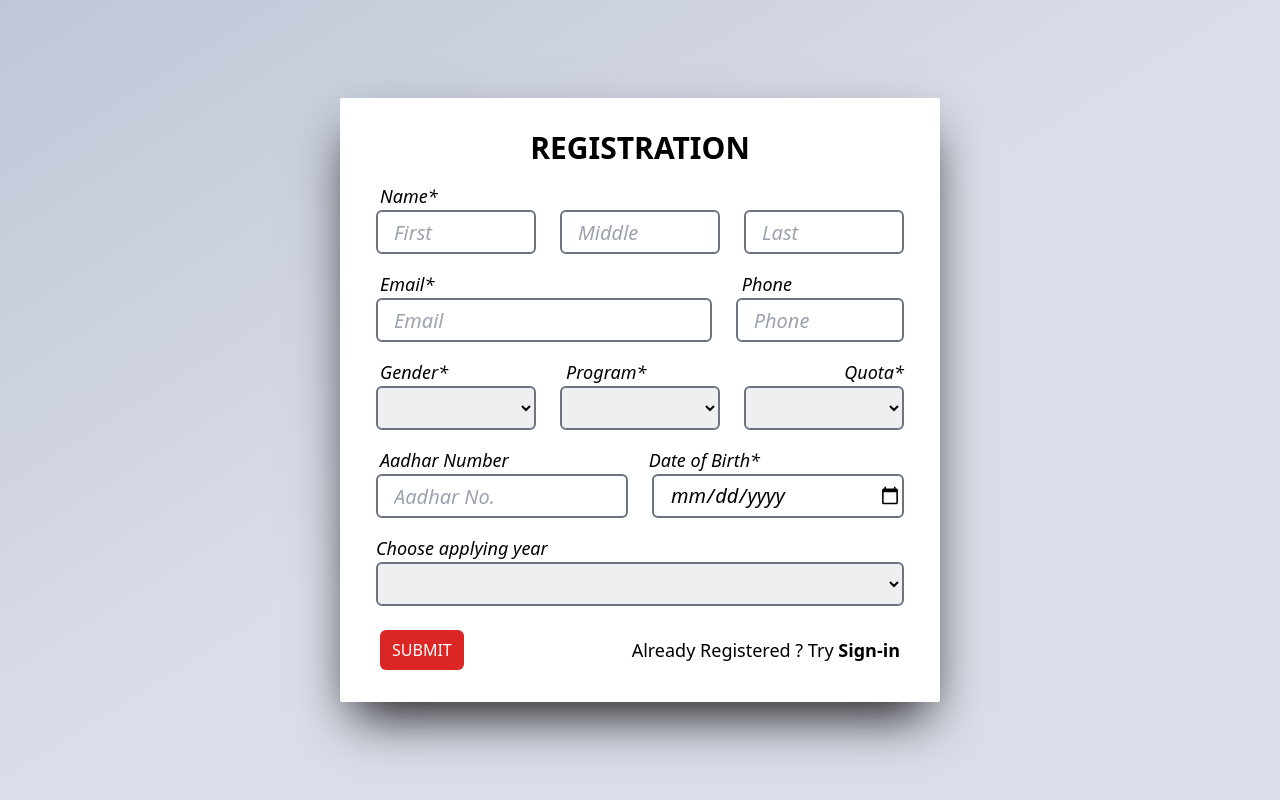
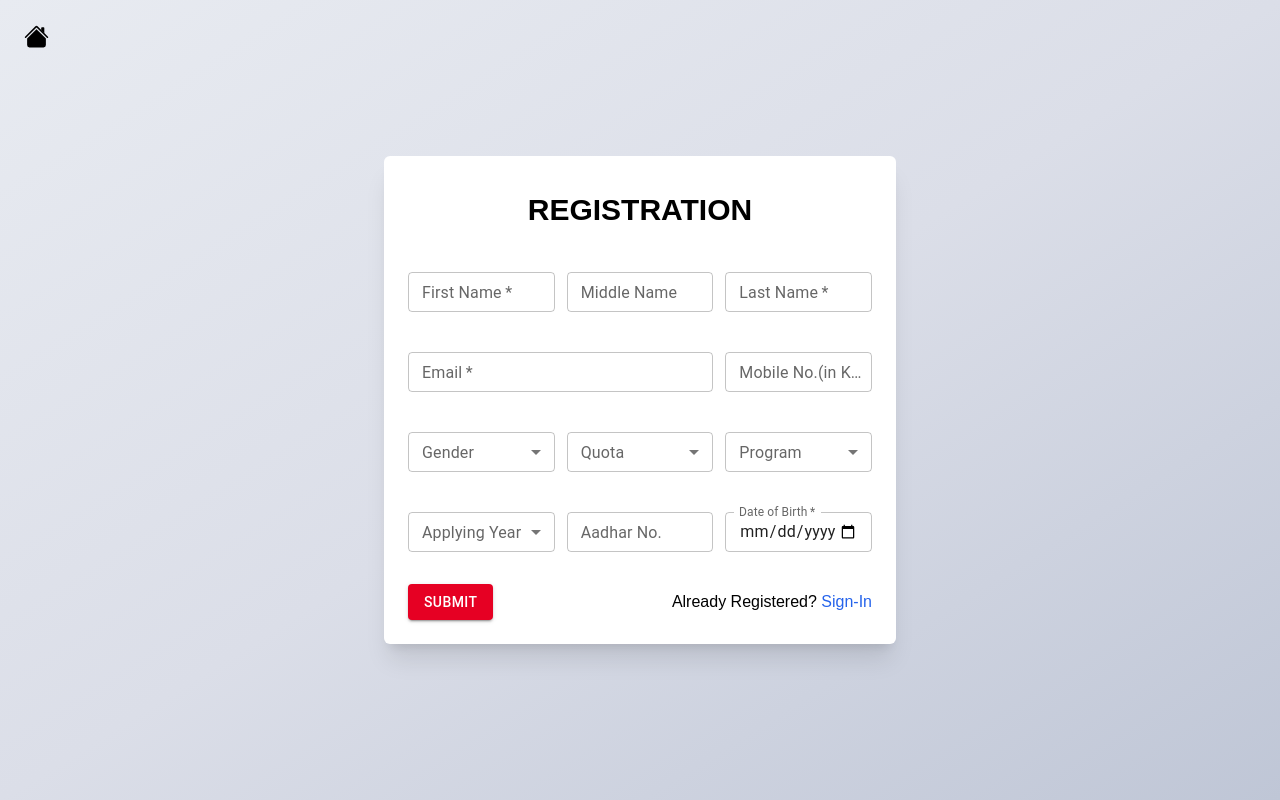
Before and after one commit to Cloud-Tech-Team/ams-front-final, a React (Create React App) app: page /register in a window 1280 px wide. Built offline with nearby package versions, Linux system fonts and the light colour scheme.

Commit message:
Reg-form-new-ui

```diff
--- a/src/Register.js
+++ b/src/Register.js
@@ -2,54 +2,253 @@ import axios from "axios";
 import React from "react";
 import { useState } from "react";
 import { Link } from "react-router-dom";
-import { useNavigate } from "react-router-dom"
+import { useNavigate } from "react-router-dom";
+import Home from "./Icons/home.svg";
 // import PhoneInput from 'react-phone-number-input'
-import { Backdrop, LinearProgress } from "@mui/material";
+import {
+  Backdrop,
+  Button,
+  LinearProgress,
+  TextField,
+  InputLabel,
+  Select,
+  MenuItem,
+  FormControl,
+} from "@mui/material";
 
 function Register() {
-  const nav = useNavigate()
+  const nav = useNavigate();
 
-  let nri = true
-  let mgmt = false
-  let gov = false
-  let opc = true
+  let nri = true;
+  let mgmt = false;
+  let gov = false;
+  let opc = true;
 
-  const [loader,setLoader] = useState(false)
-  const nriregister = async(e) =>{
-     e.preventDefault();
-     setLoader(true)
-     const data ={
-       firstName:document.getElementById("fname").value,
-       middleName:document.getElementById("mname").value,
-       lastName:document.getElementById("lname").value,
-       email:document.getElementById("email").value,
-       phone:document.getElementById("phone").value,
-       gender:document.getElementById("gender").value,
-       course:document.getElementById("program").value,
-       quota:document.getElementById("quota").value,
-       aadhaar:document.getElementById("aadhar").value,
-       dob:document.getElementById("dob").value,
-       acadamicYear:document.getElementById('apply-year').value
-     }
-     console.log(data);
-     axios.post("https://ams-backend-368705.el.r.appspot.com/user/register",data)
-     .then((response)=>{
+  const [loader, setLoader] = useState(false);
+  const [year, setYear] = useState("");
+  const [gender, setGender] = useState("");
+  const [quota, setQuota] = useState("");
+  const [pgm, setPgm] = useState("");
+
+  const nriregister = async (e) => {
+    e.preventDefault();
+    setLoader(true);
+    const data = {
+      firstName: document.getElementById("fname").value,
+      middleName: document.getElementById("mname").value,
+      lastName: document.getElementById("lname").value,
+      email: document.getElementById("email").value,
+      phone: document.getElementById("phone").value,
+      gender: document.getElementById("gender").value,
+      course: document.getElementById("program").value,
+      quota: document.getElementById("quota").value,
+      aadhaar: document.getElementById("aadhar").value,
+      dob: document.getElementById("dob").value,
+      acadamicYear: document.getElementById("apply-year").value,
+    };
+    console.log(data);
+    axios
+      // .post("https://ams-backend-368705.el.r.appspot.com/user/register", data)
+      .post("https://ams-backend-api.herokuapp.com/user/register", data)
+      .then((response) => {
         console.log(response);
         console.log(data);
-        if(response.status===200){
+        if (response.status === 200) {
           window.alert("Registration success");
-          nav('/login')
-        }else
-          window.alert(response.statusText)
-        setLoader(false)
-     }).catch((error)=>{
-      console.log(error)
-      window.alert(error.response.data.message)
-      setLoader(false)
-    })
-  }
+          nav("/login");
+        } else window.alert(response.statusText);
+        setLoader(false);
+      })
+      .catch((error) => {
+        console.log(error);
+        window.alert(error.response.data.message);
+        setLoader(false);
+      });
+  };
   return (
-    <div className="w-screen h-screen bg-gradient-to-tl from-rock-blue-300 flex items-center justify-center via-rock-blue-300 to-rock-blue-400 ">
+    // <div className="w-screen h-screen bg-gradient-to-tl from-rock-blue-300 flex items-center justify-center via-rock-blue-300 to-rock-blue-400 ">
+    //   <Backdrop
+    //       sx={{ color: "#fff", zIndex: (theme) => theme.zIndex.drawer + 1 }}
+    //       open={loader}
+    //     >
+    //       <div className="w-screen absolute top-0">
+    //         <LinearProgress color="primary" />
+    //       </div>
+    //     </Backdrop>
+    //     <form
+    //     action=""
+    //     className="w-[600px] absolute z-20 h-auto py-8 px-9 space-y-4 rounded-sm bg-white shadow-2xl shadow-zinc-900">
+    //     <p className="text-3xl text-center font-semibold uppercase">
+    //       Registration
+    //     </p>
+
+    //     {/* first_row_div */}
+    //     <div className="w-full  h-auto ">
+    //       <label htmlFor="name" className="text-lg ml-1 italic">
+    //         Name*
+    //       </label>
+
+    //       <div className="w-full  h-auto flex space-x-6">
+    //         <input
+    //           placeholder="First"
+    //           autoComplete="new-password"
+    //           type="text"
+    //           id="fname"
+    //           className="h-11 w-1/3 border-[2px] rounded-md pl-4 text-xl focus:outline-none focus:border-pink-500 italic border-gray-500"
+    //         />
+    //         <input
+    //           placeholder="Middle"
+    //           autoComplete="new-password"
+    //           type="text"
+    //           id="mname"
+    //           className="h-11 w-1/3 border-[2px] rounded-md pl-4 text-xl focus:outline-none focus:border-pink-500 italic border-gray-500"
+    //         />
+    //         <input
+    //           placeholder="Last"
+    //           autoComplete="new-password"
+    //           type="text"
+    //           id="lname"
+    //           className="h-11 w-1/3 border-[2px] rounded-md pl-4 text-xl focus:outline-none focus:border-pink-500 italic border-gray-500"
+    //         />
+    //       </div>
+    //     </div>
+
+    //     {/* sec_row_div */}
+    //     <div className="w-full  h-auto ">
+    //       <div className="flex w-full justify-between">
+    //         <label htmlFor="name" className="text-lg ml-1 italic">
+    //           Email*
+    //         </label>
+    //         <label htmlFor="name" className="text-lg mr-28 italic">
+    //           Phone
+    //         </label>
+    //       </div>
+
+    //       <div className="w-full   h-auto flex space-x-6">
+    //         <input
+    //           placeholder="Email"
+    //           autoComplete="new-password"
+    //           type="text"
+    //           id="email"
+    //           className="h-11 w-2/3 border-[2px] rounded-md pl-4 text-xl focus:outline-none focus:border-pink-500 italic border-gray-500"
+    //         />
+    //         <input
+    //           placeholder="Phone"
+    //           autoComplete="new-password"
+    //           type="text"
+    //           id="phone"
+    //           className="h-11 w-1/3 border-[2px] rounded-md pl-4 text-xl focus:outline-none focus:border-pink-500 italic border-gray-500"
+    //         />
+    //       </div>
+    //     </div>
+
+    //     {/* third_row_div */}
+    //     <div className="w-full  h-auto ">
+    //       <div className="flex w-full justify-between">
+    //         <label htmlFor="name" className="text-lg ml-1  italic">
+    //           Gender*
+    //         </label>
+    //         <label htmlFor="name" className="text-lg mr-20 italic">
+    //           Program*
+    //         </label>
+    //         <label htmlFor="name" className="text-lg italic">
+    //           Quota*
+    //         </label>
+    //       </div>
+    //       <div className="w-full  h-auto flex space-x-6">
+    //       <select
+    //           name="gender"
+    //           autoComplete="new-password"
+    //           className="h-11 w-1/3 border-[2px] rounded-md pl-4 text-xl focus:outline-none focus:border-pink-500 italic border-gray-500"
+    //           id="gender"
+    //         >
+    //           <option value=""></option>
+    //           <option value="Male">Male</option>
+    //           <option value="Female">Female</option>
+    //           <option value="Others">Others</option>
+    //         </select>
+    //         <select
+    //           name="program"
+    //           autoComplete="new-password"
+    //           className="h-11 w-1/3 border-[2px] rounded-md pl-4 text-xl focus:outline-none focus:border-pink-500 italic border-gray-500"
+    //           id="program"
+    //         >
+    //           <option value=""></option>
+    //           <option value="BTech">BTech</option>
+    //           <option value="MTech">MTech</option>
+    //           <option value="MCA">MCA</option>
+    //         </select>
+    //         <select
+    //           name="quota"
+    //           autoComplete="new-password"
+    //           className="h-11 w-1/3 border-[2px] rounded-md pl-4 text-xl focus:outline-none focus:border-pink-500 italic border-gray-500"
+    //           id="quota"
+    //         >
+    //           <option value=""></option>
+    //           {nri && <option value="NRI">NRI</option>}
+    //           {gov && <option value="Government">Government</option>}
+    //           {mgmt && <option value="Management">Management</option>}
+    //           {opc && <option value="Others">OCI/PIO/CIWG</option>}
+    //         </select>
+    //       </div>
+    //     </div>
+
+    //     {/* fourth_row_div */}
+    //     <div className="w-full  h-auto ">
+    //       <div className="flex w-full justify-between">
+    //         <label htmlFor="name" className="text-lg ml-1 italic">
+    //           Aadhar Number
+    //         </label>
+    //         <label htmlFor="name" className="text-lg mr-36 italic">
+    //           Date of Birth*
+    //         </label>
+    //       </div>
+    //       <div className="w-full h-auto flex space-x-6">
+    //         <input
+    //           placeholder="Aadhar No."
+    //           autoComplete="new-password"
+    //           type="tel"
+    //           id="aadhar"
+    //           className="h-11 w-1/2 border-[2px] rounded-md pl-4 text-xl  focus:outline-none focus:border-pink-500 italic border-gray-500"
+    //         />
+    //         <input
+    //           onClick={(e) => {
+    //             e.target.type = "date";
+    //           }}
+    //           placeholder="DOB"
+    //           autoComplete="new-password"
+    //           type="date"
+    //           id="dob"
+    //           className="h-11 w-1/2 border-[2px] rounded-md pl-4 text-xl focus:outline-none focus:border-pink-500 italic border-gray-500"
+    //         />
+    //       </div>
+    //     </div>
+
+    //     <div className="w-full ">
+    //       <label className="text-lg  italic">Choose applying year</label>
+    //     <select
+    //           name="year"
+    //           autoComplete="new-password"
+    //           className="h-11 w-full border-[2px] rounded-md pl-4 text-xl focus:outline-none focus:border-pink-500 italic border-gray-500"
+    //           id="apply-year"
+    //         >
+    //           <option value=""></option>
+    //           <option value="2022">2022</option>
+    //           <option value="2023">2023</option>
+    //         </select>
+    //     </div>
+
+    //     {/* button_div */}
+    //     <div className="w-full pt-2 flex items-center justify-between px-1">
+    //       <button className="w-auto h-auto py-2 p-3 uppercase text-white rounded-md  hover:bg-red-700 bg-red-600"
+    //       onClick={nriregister}>
+    //       Submit
+    //       </button>
+    //       <p className="font-thin text-lg">Already Registered ? Try <Link className="font-semibold hover:text-blue-500" to="/login">Sign-in</Link></p>
+    //     </div>
+    //   </form>
+    // </div>
+    <div className="min-w-screen font-poppins relative min-h-screen py-20 xl:py-0 bg-gradient-to-br flex items-center justify-center from-rock-blue-200 via-rock-blue-300 to-rock-blue-400">
       <Backdrop
           sx={{ color: "#fff", zIndex: (theme) => theme.zIndex.drawer + 1 }}
           open={loader}
@@ -58,180 +257,126 @@ function Register() {
             <LinearProgress color="primary" />
           </div>
         </Backdrop>
-        <form
-        action=""
-        className="w-[600px] absolute z-20 h-auto py-8 px-9 space-y-4 rounded-sm bg-white shadow-2xl shadow-zinc-900">
-        <p className="text-3xl text-center font-semibold uppercase">
+      <Link to="/">
+        <img className="absolute top-6 left-6" src={Home} alt="home" />
+      </Link>
+      <div className="w-11/12 sm:w-3/5 p-3 rounded-md shadow-xl xl:w-2/5  bg-white">
+        <p className="text-center text-3xl my-6 font-semibold uppercase">
           Registration
         </p>
-
-        {/* first_row_div */}
-        <div className="w-full  h-auto ">
-          <label htmlFor="name" className="text-lg ml-1 italic">
-            Name*
-          </label>
-
-          <div className="w-full  h-auto flex space-x-6">
-            <input
-              placeholder="First"
-              autoComplete="new-password"
-              type="text"
-              id="fname"
-              className="h-11 w-1/3 border-[2px] rounded-md pl-4 text-xl focus:outline-none focus:border-pink-500 italic border-gray-500"
-            />
-            <input
-              placeholder="Middle"
-              autoComplete="new-password"
-              type="text"
-              id="mname"
-              className="h-11 w-1/3 border-[2px] rounded-md pl-4 text-xl focus:outline-none focus:border-pink-500 italic border-gray-500"
-            />
-            <input
-              placeholder="Last"
-              autoComplete="new-password"
-              type="text"
-              id="lname"
-              className="h-11 w-1/3 border-[2px] rounded-md pl-4 text-xl focus:outline-none focus:border-pink-500 italic border-gray-500"
-            />
-          </div>
+        <div className="grid grid-row-3 xl:py-5 p-3 lg:grid-cols-3 gap-3">
+          <TextField
+            required
+            label="First Name"
+            id="fname"
+            size="small"
+          />
+          <TextField label="Middle Name" id="mname" size="small" />
+          <TextField required label="Last Name" id="lname" size="small" />
         </div>
 
-        {/* sec_row_div */}
-        <div className="w-full  h-auto ">
-          <div className="flex w-full justify-between">
-            <label htmlFor="name" className="text-lg ml-1 italic">
-              Email*
-            </label>
-            <label htmlFor="name" className="text-lg mr-28 italic">
-              Phone
-            </label>
-          </div>
+        <div className="grid grid-row-3 py-5 p-3 lg:grid-cols-3 gap-3">
+          <TextField
+            className="lg:col-span-2"
+            required
+            label="Email"
+            type="email"
+            id="email"
+            size="small"
+            fullWidth
+          />
 
-          <div className="w-full   h-auto flex space-x-6">
-            <input
-              placeholder="Email"
-              autoComplete="new-password"
-              type="text"
-              id="email"
-              className="h-11 w-2/3 border-[2px] rounded-md pl-4 text-xl focus:outline-none focus:border-pink-500 italic border-gray-500"
-            />
-            <input
-              placeholder="Phone"
-              autoComplete="new-password"
-              type="text"
-              id="phone"
-              className="h-11 w-1/3 border-[2px] rounded-md pl-4 text-xl focus:outline-none focus:border-pink-500 italic border-gray-500"
-            />
-          </div>
+          <TextField
+            required
+            label="Mobile No.(in Kerala)"
+            id="phone"
+            size="small"
+          />
         </div>
 
-        {/* third_row_div */}
-        <div className="w-full  h-auto ">
-          <div className="flex w-full justify-between">
-            <label htmlFor="name" className="text-lg ml-1  italic">
-              Gender*
-            </label>
-            <label htmlFor="name" className="text-lg mr-20 italic">
-              Program*
-            </label>
-            <label htmlFor="name" className="text-lg italic">
-              Quota*
-            </label>
-          </div>
-          <div className="w-full  h-auto flex space-x-6">
-          <select
-              name="gender"
-              autoComplete="new-password"
-              className="h-11 w-1/3 border-[2px] rounded-md pl-4 text-xl focus:outline-none focus:border-pink-500 italic border-gray-500"
+        <div className="grid grid-row-3 py-5 p-3 lg:grid-cols-3 gap-3">
+          <FormControl size="small">
+            <InputLabel id="gendr">Gender</InputLabel>
+            <Select
+              labelId="gendr"
               id="gender"
+              value={gender}
+              label="Gender"
+              onChange={(e) => setGender(e.target.value)}
             >
-              <option value=""></option>
-              <option value="Male">Male</option>
-              <option value="Female">Female</option>
-              <option value="Others">Others</option>
-            </select>
-            <select
-              name="program"
-              autoComplete="new-password"
-              className="h-11 w-1/3 border-[2px] rounded-md pl-4 text-xl focus:outline-none focus:border-pink-500 italic border-gray-500"
+              <MenuItem value="Male">Male</MenuItem>
+              <MenuItem value="Female">Female</MenuItem>
+              <MenuItem value="Others">Others</MenuItem>
+            </Select>
+          </FormControl>
+
+          <FormControl size="small">
+            <InputLabel id="qta">Quota</InputLabel>
+            <Select
+              labelId="qta"
+              id="quota"
+              value={quota}
+              label="Quota"
+              onChange={(e) => setQuota(e.target.value)}
+            >
+              {nri && <MenuItem value="NRI">NRI</MenuItem>}
+              {mgmt && <MenuItem value="Management">Management</MenuItem>}
+              {gov &&  <MenuItem value="Government">Government</MenuItem>}
+              {opc && <MenuItem value="Others">OCI/PIO/CIWG</MenuItem>}
+            </Select>
+          </FormControl>
+          <FormControl size="small">
+            <InputLabel id="pgm">Program</InputLabel>
+            <Select
+              labelId="pgm"
               id="program"
+              value={pgm}
+              label="Program"
+              onChange={(e) => setPgm(e.target.value)}
             >
-              <option value=""></option>
-              <option value="BTech">BTech</option>
-              <option value="MTech">MTech</option>
-              <option value="MCA">MCA</option>
-            </select>
-            <select
-              name="quota"
-              autoComplete="new-password"
-              className="h-11 w-1/3 border-[2px] rounded-md pl-4 text-xl focus:outline-none focus:border-pink-500 italic border-gray-500"
-              id="quota"
-            >
-              <option value=""></option>
-              {nri && <option value="NRI">NRI</option>}
-              {gov && <option value="Government">Government</option>}
-              {mgmt && <option value="Management">Management</option>}
-              {opc && <option value="Others">OCI/PIO/CIWG</option>}
-            </select>
-          </div>
+              <MenuItem value="BTech">BTech</MenuItem>
+              <MenuItem value="MTech">MTech</MenuItem>
+              <MenuItem value="MCA">MCA</MenuItem>
+            </Select>
+          </FormControl>
         </div>
 
-        {/* fourth_row_div */}
-        <div className="w-full  h-auto ">
-          <div className="flex w-full justify-between">
-            <label htmlFor="name" className="text-lg ml-1 italic">
-              Aadhar Number
-            </label>
-            <label htmlFor="name" className="text-lg mr-36 italic">
-              Date of Birth*
-            </label>
-          </div>
-          <div className="w-full h-auto flex space-x-6">
-            <input
-              placeholder="Aadhar No."
-              autoComplete="new-password"
-              type="tel"
-              id="aadhar"
-              className="h-11 w-1/2 border-[2px] rounded-md pl-4 text-xl  focus:outline-none focus:border-pink-500 italic border-gray-500"
-            />
-            <input
-              onClick={(e) => {
-                e.target.type = "date";
-              }}
-              placeholder="DOB"
-              autoComplete="new-password"
-              type="date"
-              id="dob"
-              className="h-11 w-1/2 border-[2px] rounded-md pl-4 text-xl focus:outline-none focus:border-pink-500 italic border-gray-500"
-            />
-          </div>
+        <div className="grid grid-row-3 py-5 p-3 lg:grid-cols-3 gap-3">
+          <FormControl size="small">
+            <InputLabel id="apply-year-label">Applying Year</InputLabel>
+            <Select
+              labelId="apply-year-label"
+              id="apply-year"
+              value={year}
+              label="Applying year"
+              onChange={(e) => setYear(e.target.value)}
+            >
+              <MenuItem value={2022}>2022</MenuItem>
+              <MenuItem value={2023}>2023</MenuItem>
+            </Select>
+          </FormControl>
+          <TextField label="Aadhar No." id="aadhar" size="small" />
+          <TextField
+            required
+            label="Date of Birth"
+            type="date"
+            id="dob"
+            size="small"
+            InputLabelProps={{
+              shrink: true,
+            }}
+          />
         </div>
-
-
-
-        <div className="w-full ">
-          <label className="text-lg  italic">Choose applying year</label>
-        <select
-              name="year"
-              autoComplete="new-password"
-              className="h-11 w-full border-[2px] rounded-md pl-4 text-xl focus:outline-none focus:border-pink-500 italic border-gray-500"
-              id="apply-year"
-            >
-              <option value=""></option>
-              <option value="2022">2022</option>
-              <option value="2023">2023</option>
-            </select>
+        <div className="p-3 flex items-center justify-between">
+          <Button onClick={nriregister} variant="contained">Submit</Button>
+          <p>
+            Already Registered?{" "}
+            <Link to="/login" className="text-blue-600">
+              Sign-In
+            </Link>
+          </p>
         </div>
-
-        {/* button_div */}
-        <div className="w-full pt-2 flex items-center justify-between px-1">
-          <button className="w-auto h-auto py-2 p-3 uppercase text-white rounded-md  hover:bg-red-700 bg-red-600"
-          onClick={nriregister}>
-          Submit
-          </button>
-          <p className="font-thin text-lg">Already Registered ? Try <Link className="font-semibold hover:text-blue-500" to="/login">Sign-in</Link></p>
-        </div>
-      </form>
+      </div>
     </div>
   );
 }
```
